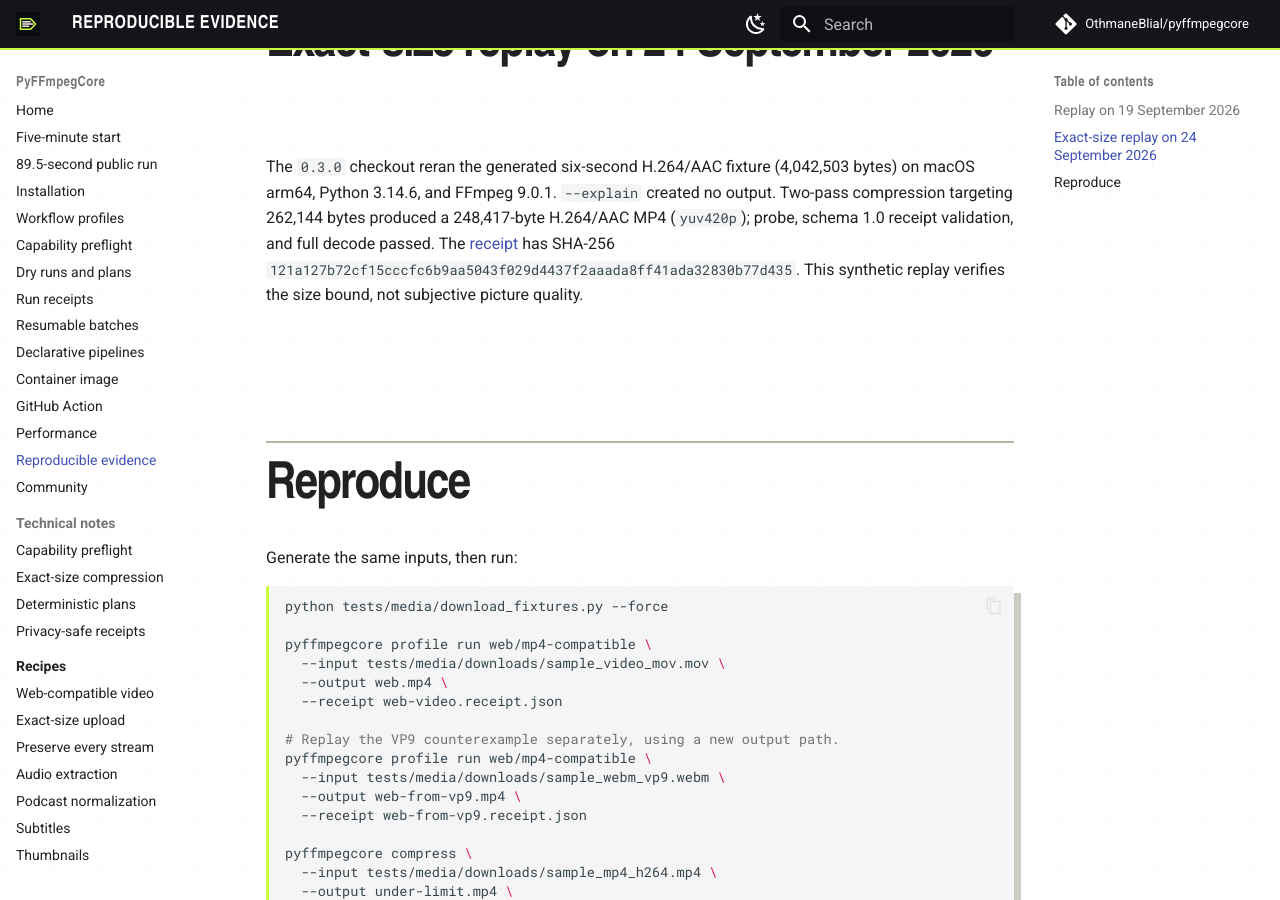
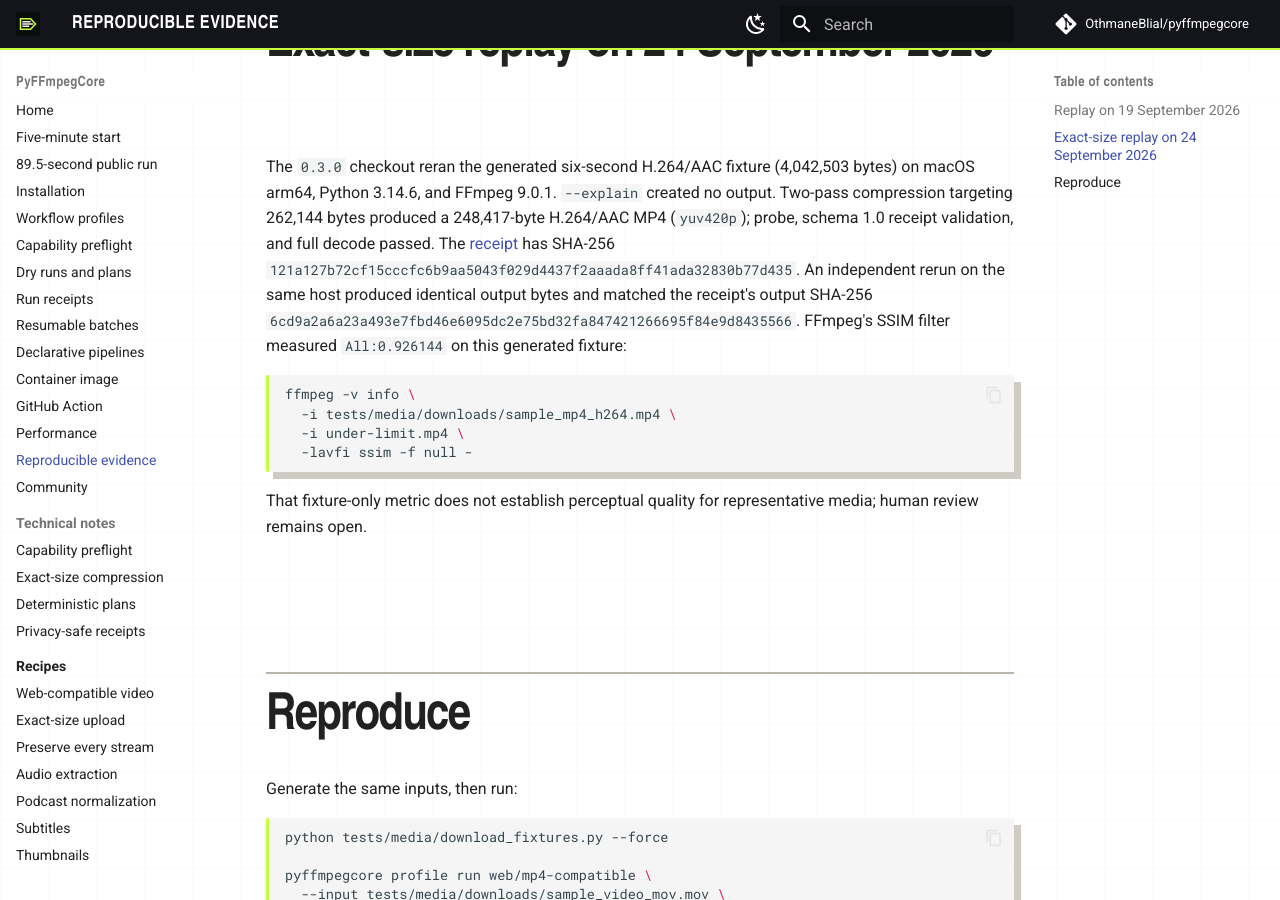
Before and after one commit to OthmaneBlial/pyffmpegcore, an MkDocs documentation site: the page built from docs/evidence.md, in a window 1280 px wide and 900 px high, scrolled down 1678 px. Built offline with MkDocs 1.6.1 and Material for MkDocs 9.7.7, drawn with Linux system fonts in a browser that asks for light colours; comment, search, counter and statistics services are not loaded.

Commit message:
docs: record exact-size replay determinism

````diff
--- a/docs/evidence.md
+++ b/docs/evidence.md
@@ -43,7 +43,20 @@ created no output. Two-pass compression targeting 262,144 bytes produced a
 248,417-byte H.264/AAC MP4 (`yuv420p`); probe, schema 1.0 receipt validation,
 and full decode passed. The [receipt](evidence/exact-size-2026-09-24.receipt.json)
 has SHA-256 `121a127b72cf15cccfc6b9aa5043f029d4437f2aaada8ff41ada32830b77d435`.
-This synthetic replay verifies the size bound, not subjective picture quality.
+An independent rerun on the same host produced identical output bytes and
+matched the receipt's output SHA-256
+`6cd9a2a6a23a493e7fbd46e6095dc2e75bd32fa847421266695f84e9d8435566`. FFmpeg's
+SSIM filter measured `All:0.926144` on this generated fixture:
+
+```bash
+ffmpeg -v info \
+  -i tests/media/downloads/sample_mp4_h264.mp4 \
+  -i under-limit.mp4 \
+  -lavfi ssim -f null -
+```
+
+That fixture-only metric does not establish perceptual quality for
+representative media; human review remains open.
 
 ## Reproduce
 
````
Also changed, not shown: ROADMAP.md (+4 -0 lines), docs/PROGRESS.md (+1 -0 lines).
